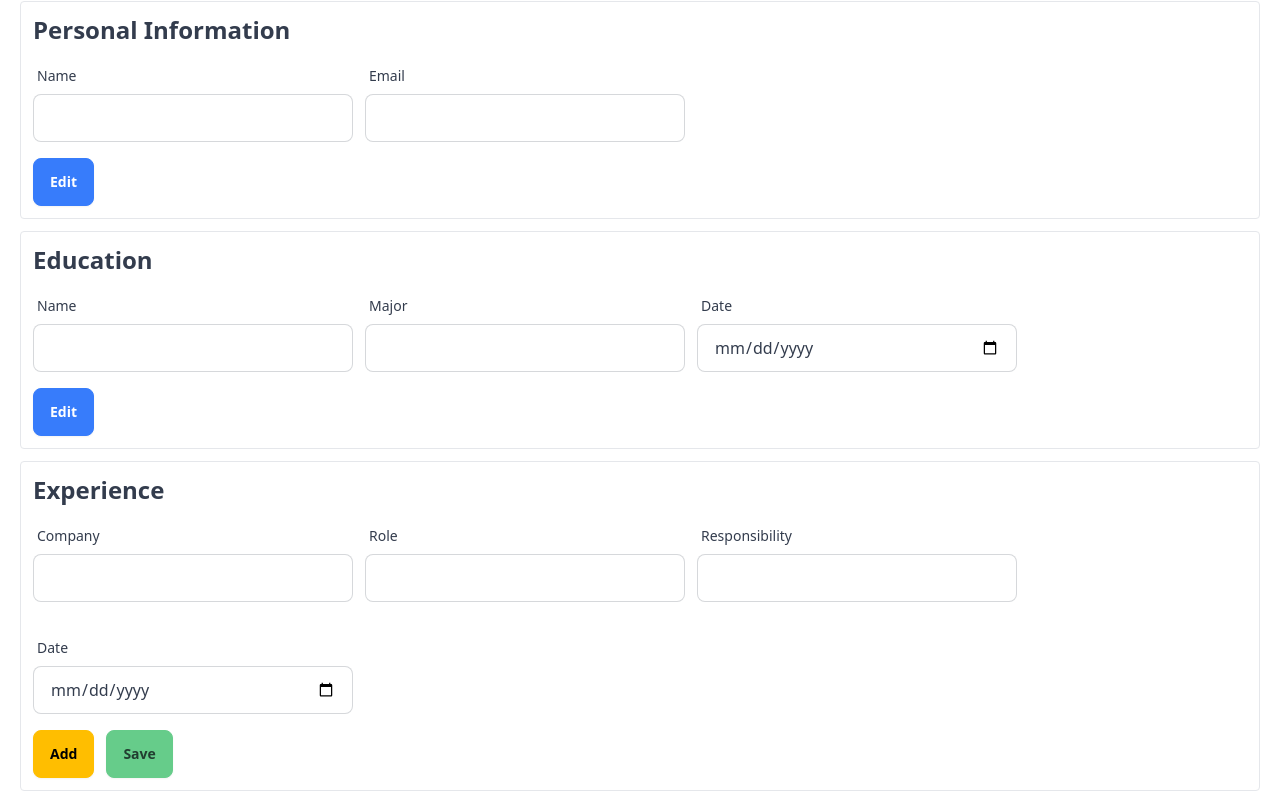
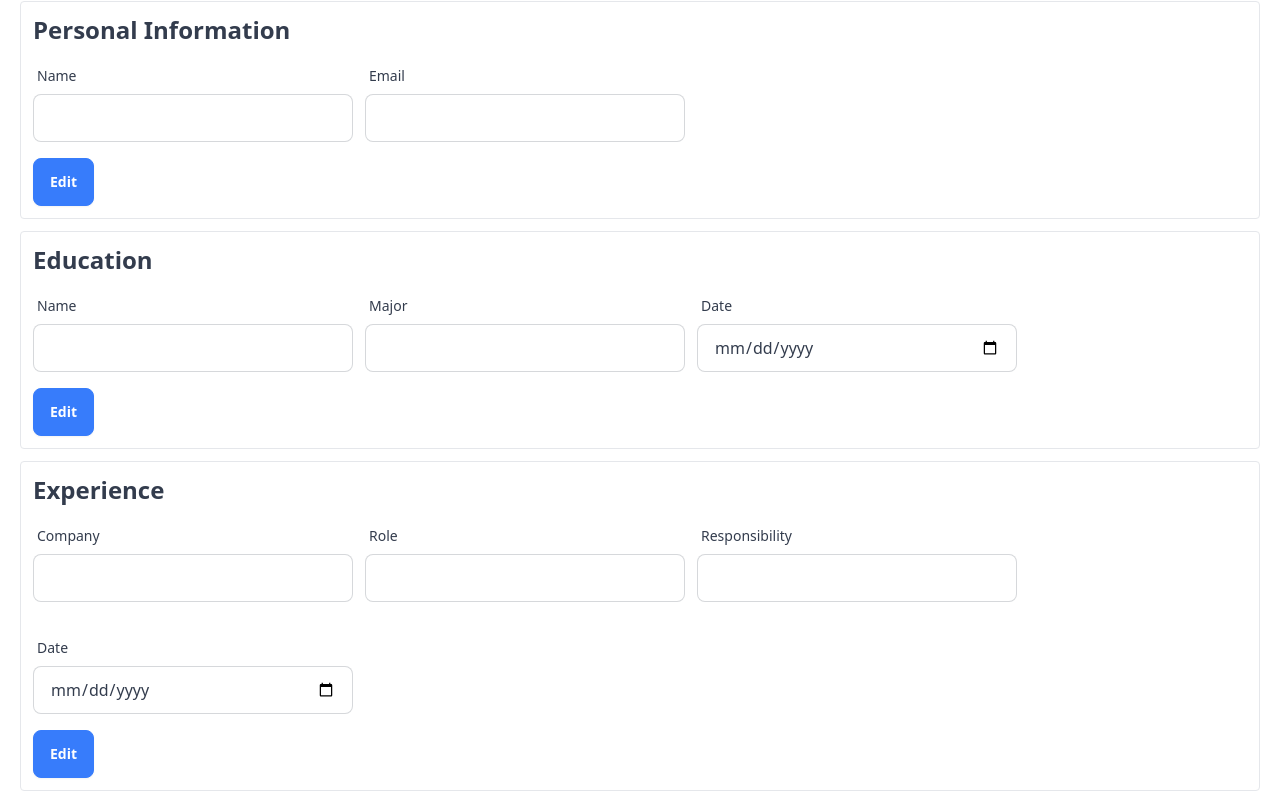
Before and after one commit to Alvarado08/cv-builder, a React (Vite) app: page / in a window 1280 px wide. Shown: the part 299-1110 px from the top of the page. Built offline with nearby package versions, Linux system fonts and the light colour scheme.

Commit message:
Section State
Each Section component now has its own state.

```diff
--- a/src/App.jsx
+++ b/src/App.jsx
@@ -30,7 +30,7 @@ function App() {
           <Input label="Major" />
           <Input label="Date" type="date" />
         </Section>
-        <Section title="Experience" isActive="true" type="multiple">
+        <Section title="Experience" type="multiple">
           <Input label="Company" />
           <Input label="Role" />
           <Input label="Responsibility" />
--- a/src/components/Section.jsx
+++ b/src/components/Section.jsx
@@ -1,23 +1,28 @@
+import { useState } from "react";
 import Button from "./ui/Button";
 
-export default function Section({
-  title,
-  children,
-  isActive = false,
-  type = "basic",
-}) {
+export default function Section({ title, children, type = "basic" }) {
+  const [active, setActive] = useState(false);
   return (
     <section className="border p-3 rounded">
       <h2 className="text-2xl font-bold mb-3">{title}</h2>
       <div className="flex items-center gap-3 flex-wrap">{children}</div>
       <div className="flex items-center gap-3 flex-wrap">
-        {type !== "basic" && isActive && (
+        {type !== "basic" && active && (
           <Button name="Add" color="btn-warning" />
         )}
-        {isActive ? (
-          <Button name="Save" color="btn-primary" />
+        {active ? (
+          <Button
+            name="Save"
+            color="btn-primary"
+            onClick={() => setActive(false)}
+          />
         ) : (
-          <Button name="Edit" color="btn-secondary" />
+          <Button
+            name="Edit"
+            color="btn-secondary"
+            onClick={() => setActive(true)}
+          />
         )}
       </div>
     </section>
--- a/src/components/ui/Input.jsx
+++ b/src/components/ui/Input.jsx
@@ -1,4 +1,10 @@
-export default function Input({ label, type = "text", value, onChange }) {
+export default function Input({
+  label,
+  type = "text",
+  value,
+  onChange,
+  isDisabled,
+}) {
   return (
     <label className="form-control w-full max-w-xs">
       <div className="label">
@@ -9,6 +15,7 @@ export default function Input({ label, type = "text", value, onChange }) {
         name={label}
         value={value}
         onChange={onChange}
+        // disabled={!isDisabled}
         className="input input-bordered w-full max-w-xs"
       />
       <div className="label"></div>
```
